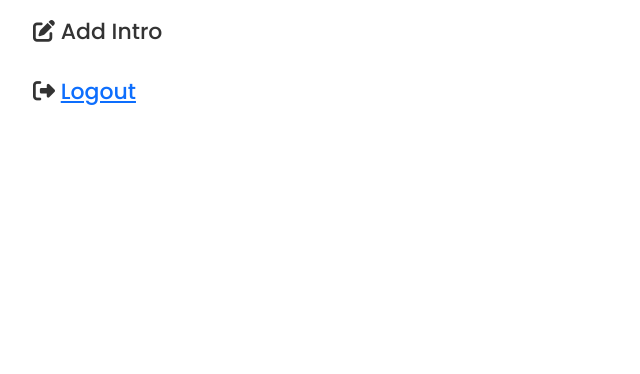
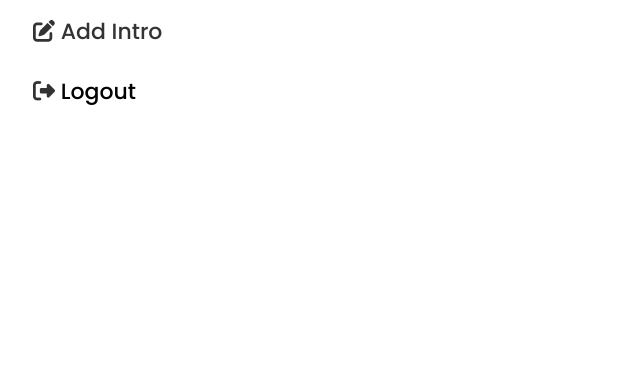
Before and after one commit to sanjiv576/school_website, a Django app: page /user/admin in a window 1280 px wide, after a click on "View Customer". Shown: the part 503-877 px from the top of the page, without its empty margins (0-640 px from the left). Run offline with Django 4.2, Linux system fonts and the light colour scheme; some libraries are stand-ins or nearby versions.

Commit message:
re-arranged color and effects

```diff
--- a/school/static/css/user/custom/adminDashboard.css
+++ b/school/static/css/user/custom/adminDashboard.css
@@ -68,14 +68,18 @@
 
 /* for hovering effects */
 #view_customer:checked ~ .list label.view_customer,
+#view_customer:checked ~ .list label.view_customer a,
 #view_appointment:checked ~ .list label.view_appointment,
+#view_appointment:checked ~ .list label.view_appointment a,
 #notice_vacancy:checked ~ .list label.notice_vacancy,
+#notice_vacancy:checked ~ .list label.notice_vacancy a,
 #intro:checked ~ .list label.intro,
+#intro:checked ~ .list label.intro a,
 #add_notice:checked ~ .list label.add_notice,
 #add_intro:checked ~ .list label.add_intro,
 #logout:checked ~ .list label.logout
 {
-  color: #fff;
+  color: #fff!important;
 }
 .content .list label:hover,
 .content .list button:hover,
@@ -152,3 +156,11 @@
 .content input{
   display: none;
 }
+
+
+/* hiding anchor */
+
+.list a{
+  text-decoration: none!important;
+  color:black;
+}
```
